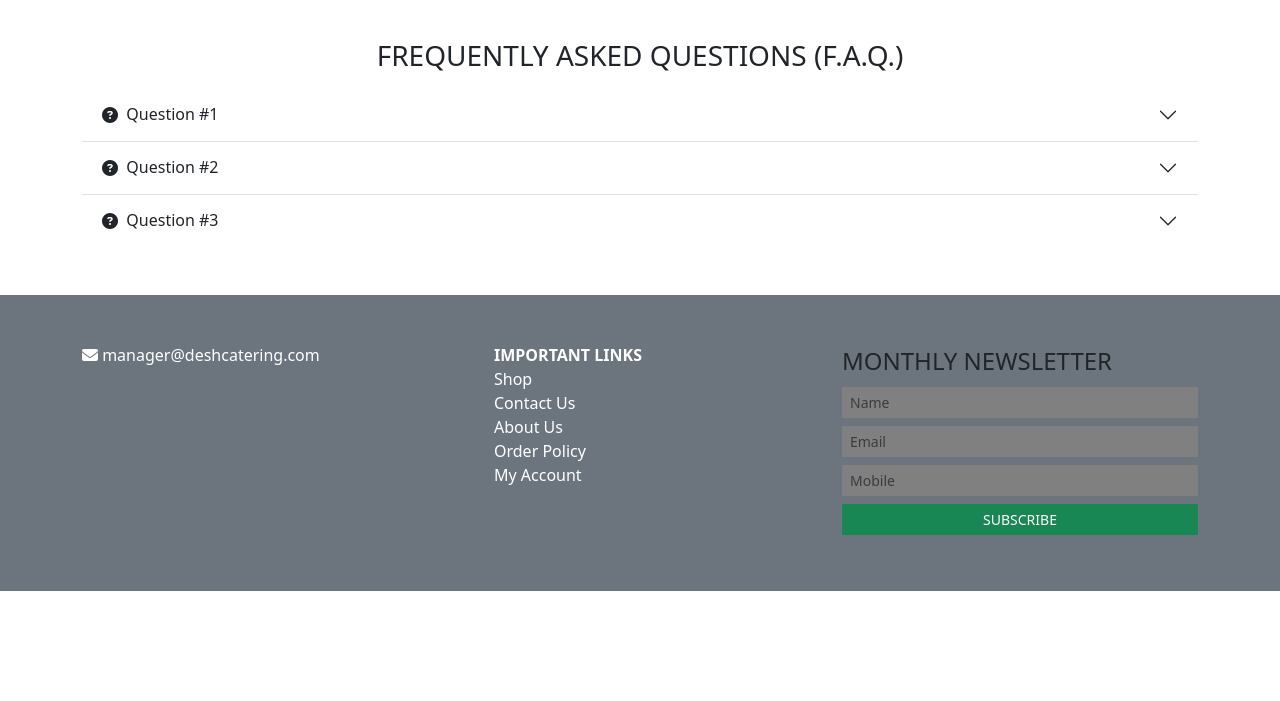
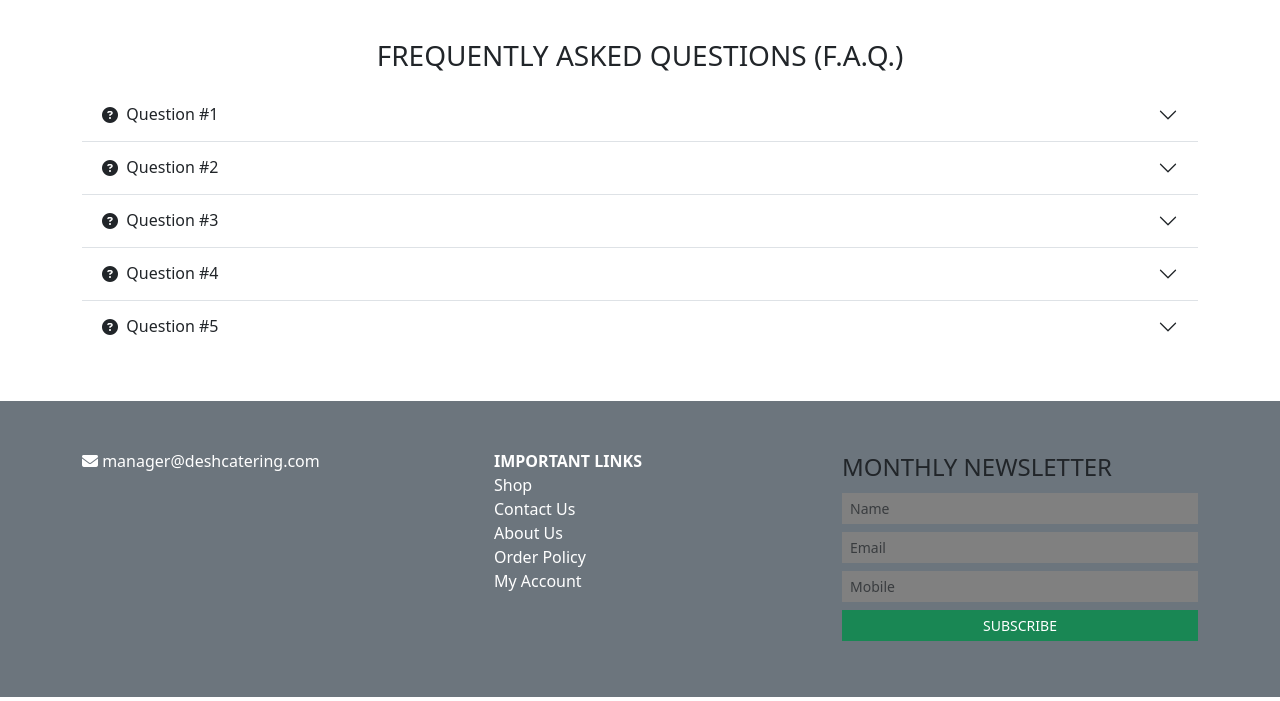
Before and after one commit to pondit-dev/RPL-ICT-WDDF-L3-001034, a plain HTML site: page faq.html in a window 1280 px wide. Shown: the part 99-800 px from the top of the page. Drawn offline with nearby package versions, Linux system fonts and the light colour scheme.

Commit message:
accordion updated

```diff
--- a/faq.html
+++ b/faq.html
@@ -81,6 +81,7 @@
                     <div class="accordion-body">Placeholder content for this accordion, which is intended to demonstrate the <code>.accordion-flush</code> class. This is the second item's accordion body. Let's imagine this being filled with some actual content.</div>
                   </div>
                 </div>
+                <!--  accordion-item:start -->
                 <div class="accordion-item">
                   <h2 class="accordion-header">
                     <button class="accordion-button collapsed" type="button" data-bs-toggle="collapse" data-bs-target="#flush-collapseThree" aria-expanded="false" aria-controls="flush-collapseThree">
@@ -91,6 +92,34 @@
                     <div class="accordion-body">Placeholder content for this accordion, which is intended to demonstrate the <code>.accordion-flush</code> class. This is the third item's accordion body. Nothing more exciting happening here in terms of content, but just filling up the space to make it look, at least at first glance, a bit more representative of how this would look in a real-world application.</div>
                   </div>
                 </div>
+                <!--  accordion-item:end -->
+
+                <!--  accordion-item:start -->
+                <div class="accordion-item">
+                  <h2 class="accordion-header">
+                    <button class="accordion-button collapsed" type="button" data-bs-toggle="collapse" data-bs-target="#flush-collapseFour" aria-expanded="false" aria-controls="flush-collapseFour">
+                      <i class="fa fa-question-circle"></i>&nbsp; Question #4
+                    </button>
+                  </h2>
+                  <div id="flush-collapseFour" class="accordion-collapse collapse" data-bs-parent="#accordionFlushExample">
+                    <div class="accordion-body">Placeholder content for this accordion, which is intended to demonstrate the <code>.accordion-flush</code> class. This is the third item's accordion body. Nothing more exciting happening here in terms of content, but just filling up the space to make it look, at least at first glance, a bit more representative of how this would look in a real-world application.</div>
+                  </div>
+                </div>
+                <!--  accordion-item:end -->
+
+                <!--  accordion-item:start -->
+                <div class="accordion-item">
+                  <h2 class="accordion-header">
+                    <button class="accordion-button collapsed" type="button" data-bs-toggle="collapse" data-bs-target="#flush-collapseFive" aria-expanded="false" aria-controls="flush-collapseFive">
+                      <i class="fa fa-question-circle"></i>&nbsp; Question #5
+                    </button>
+                  </h2>
+                  <div id="flush-collapseFive" class="accordion-collapse collapse" data-bs-parent="#accordionFlushExample">
+                    <div class="accordion-body">Placeholder content for this accordion, which is intended to demonstrate the <code>.accordion-flush</code> class. This is the third item's accordion body. Nothing more exciting happening here in terms of content, but just filling up the space to make it look, at least at first glance, a bit more representative of how this would look in a real-world application.</div>
+                  </div>
+                </div>
+                <!--  accordion-item:end -->
+
               </div>
 
           </div>
```
